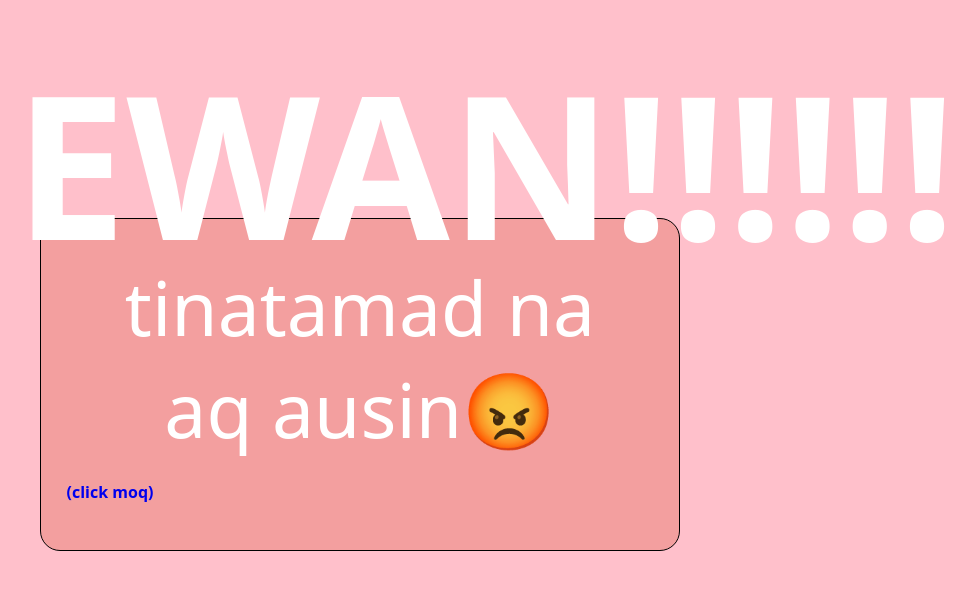
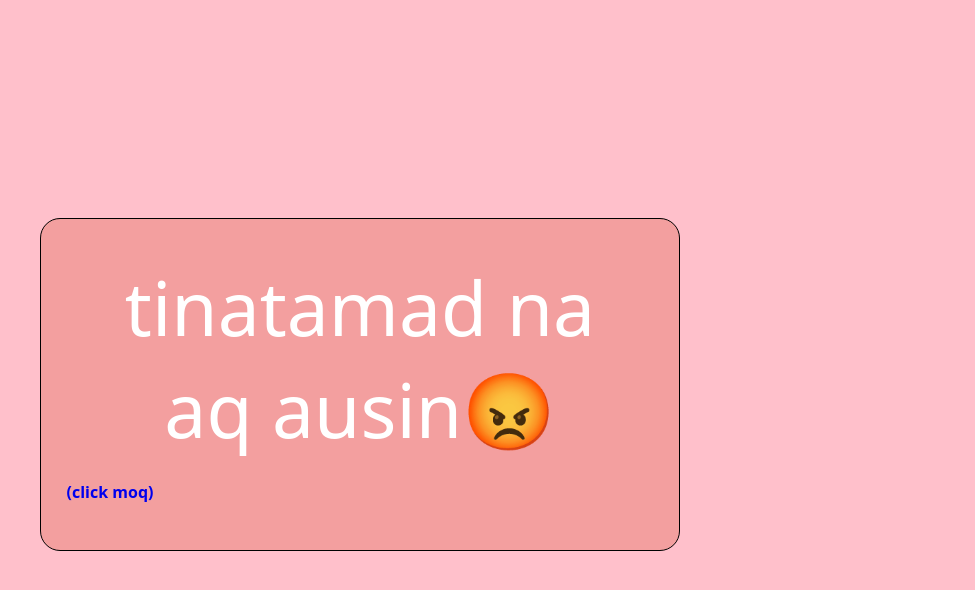
Before and after one commit to progcramming/ggwp, a plain HTML site: page index3.html in a window 1280 px wide. Shown: the whole page, without its empty margins (280-1255 px from the left). Drawn offline with Linux system fonts and the light colour scheme.

Commit message:
Update index3.html

```diff
--- a/index3.html
+++ b/index3.html
@@ -11,7 +11,7 @@
 <body>
 
 
-<H1>EWAN!!!!!!</H1>
+
 
     <a href="index4.html" style="text-decoration: none;">
 
```
